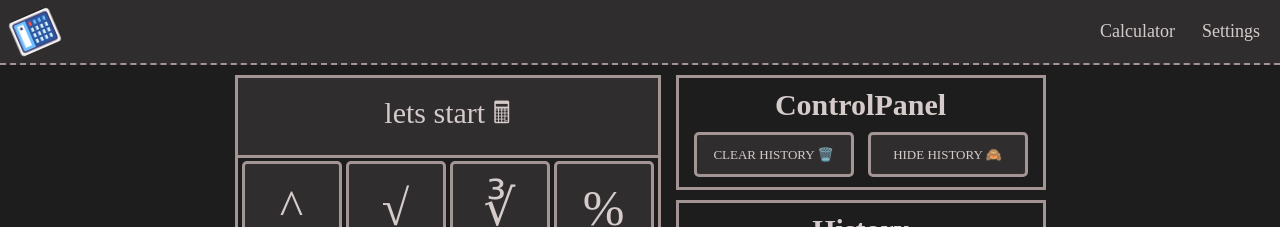
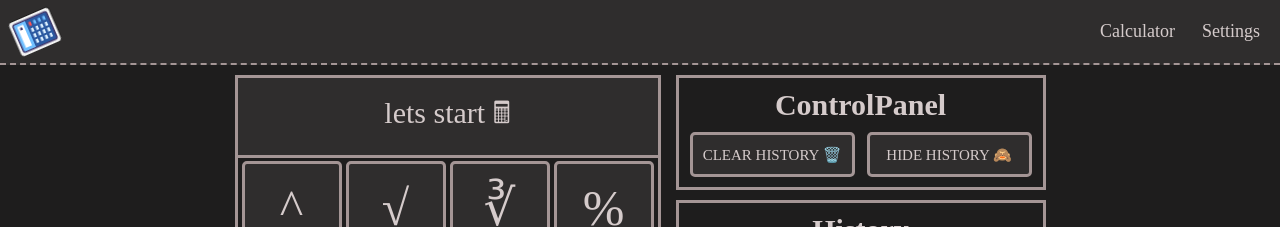
Before and after one commit to OlegWeremyew/calculator, a React (Create React App) app: page /#/ in a window 1280 px wide. Shown: the top 227 px of the page. Built offline with nearby package versions, Linux system fonts and the light colour scheme.

Commit message:
change font-size in panel buttons

```diff
--- a/src/components/Panel/ControlPanel/HistoryButton/components.ts
+++ b/src/components/Panel/ControlPanel/HistoryButton/components.ts
@@ -3,12 +3,12 @@ import styled from 'styled-components';
 import { ThemeType } from '../../../../types/themeType';
 
 export const StyledButton = styled.button`
-  width: 160px;
+  width: 165px;
   height: 45px;
   background: ${({ theme }: ThemeType) => theme.buttonsBgc};
   cursor: pointer;
-  margin-left: 14px;
-  font-size: 13px;
+  margin-left: 12px;
+  font-size: 15px;
   border: ${({ theme }: ThemeType) => theme.border} 3px solid;
   border-radius: 5px;
   color: ${({ theme }: ThemeType) => theme.color};
@@ -17,6 +17,7 @@ export const StyledButton = styled.button`
   @media (max-width: 445px) {
     width: 140px;
     margin-left: 4px;
+    font-size: 13px;
   }
 
   &:first-child {
```
